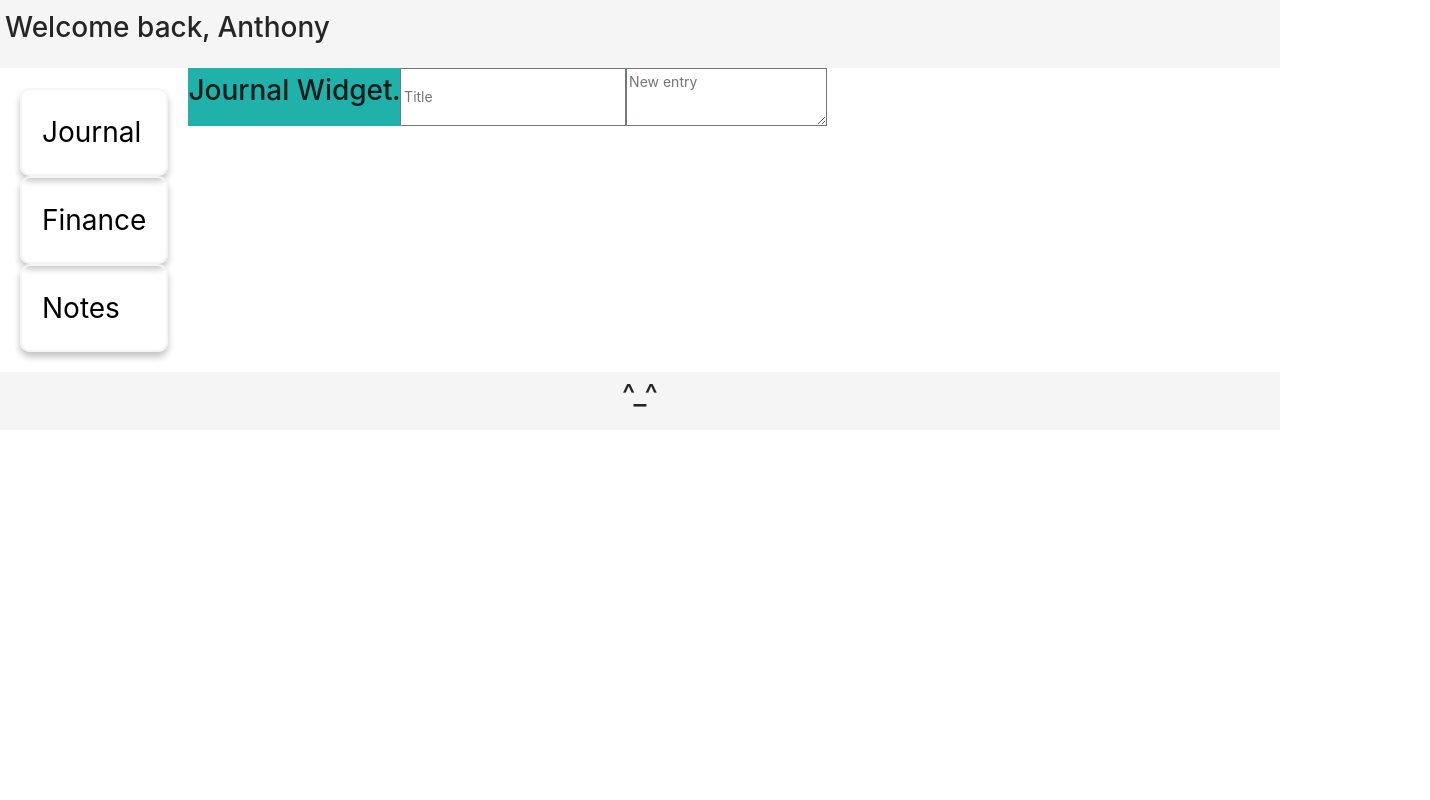
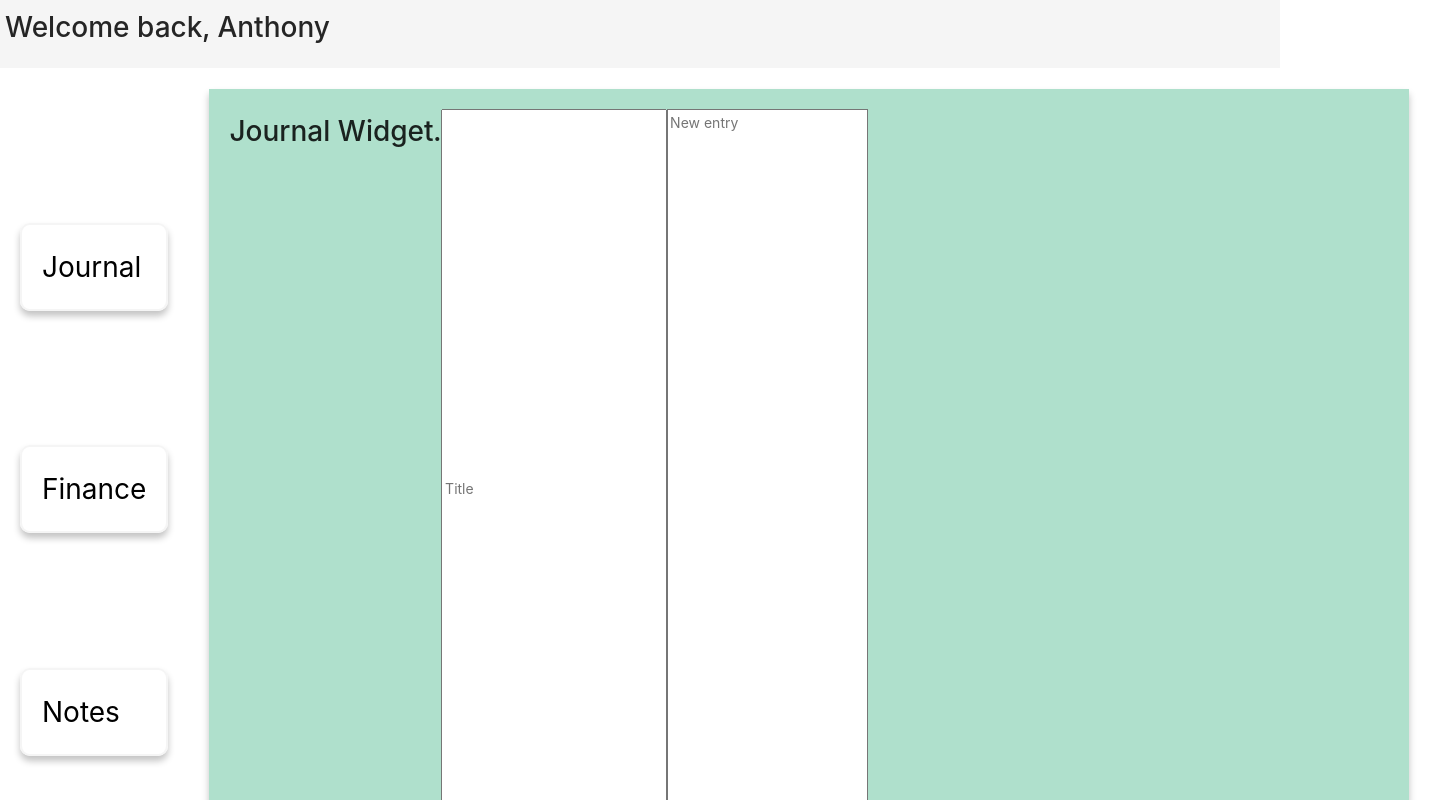
Before and after one commit to arn-foto/encrypt-me, a React (Create React App) app in the folder encrypt-me/: page /journal in a window 1280 px wide. Shown: the top 800 px of the page, 1430 px wide, since content can reach past the window. Built offline with nearby package versions, Linux system fonts and the light colour scheme.

Commit message:
+ Fix journal flexbox

```diff
--- a/encrypt-me/src/Components/JournalWidget/styles.js
+++ b/encrypt-me/src/Components/JournalWidget/styles.js
@@ -3,7 +3,13 @@ import styled from "styled-components";
 const JournalContainer = styled.div`
 	display: flex;
 	flex-direction: row;
-	background-color: lightseagreen;
+	background-color: whitesmoke;
+	background: #afe0cc;
+	box-shadow: 0px 5px 7px 0px rgba(0, 0, 0, 0.24);
+	padding: 20px;
+	margin: 21px;
+	width: 150vh;
+	height: 100vh;
 `;
 
 export { JournalContainer };
```
